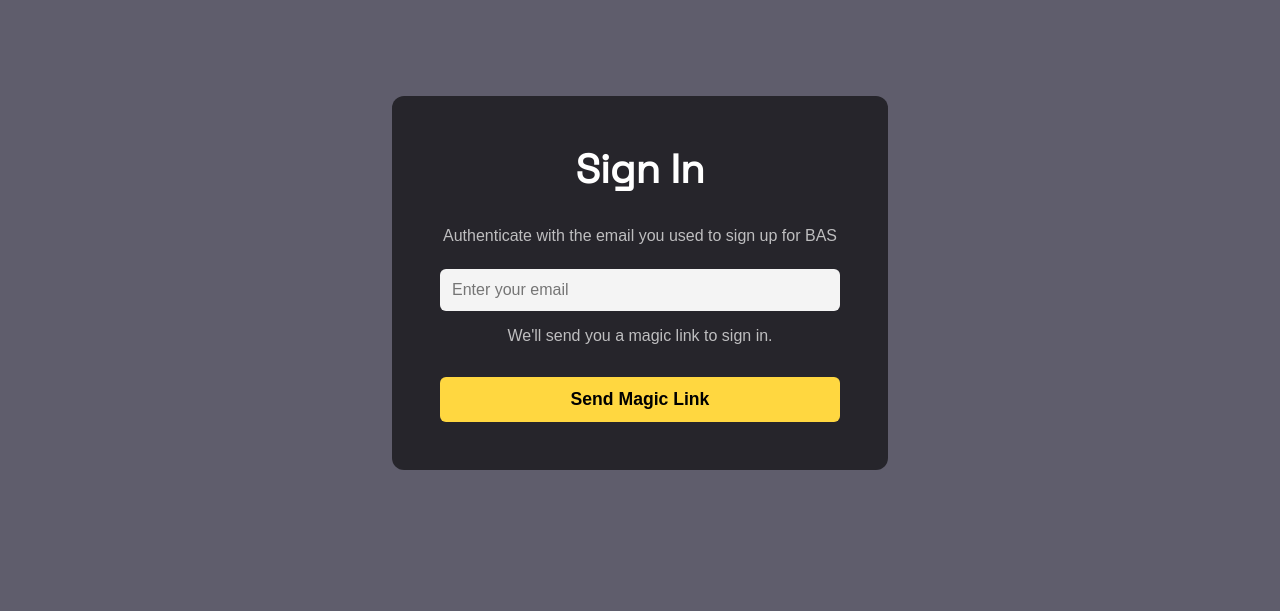
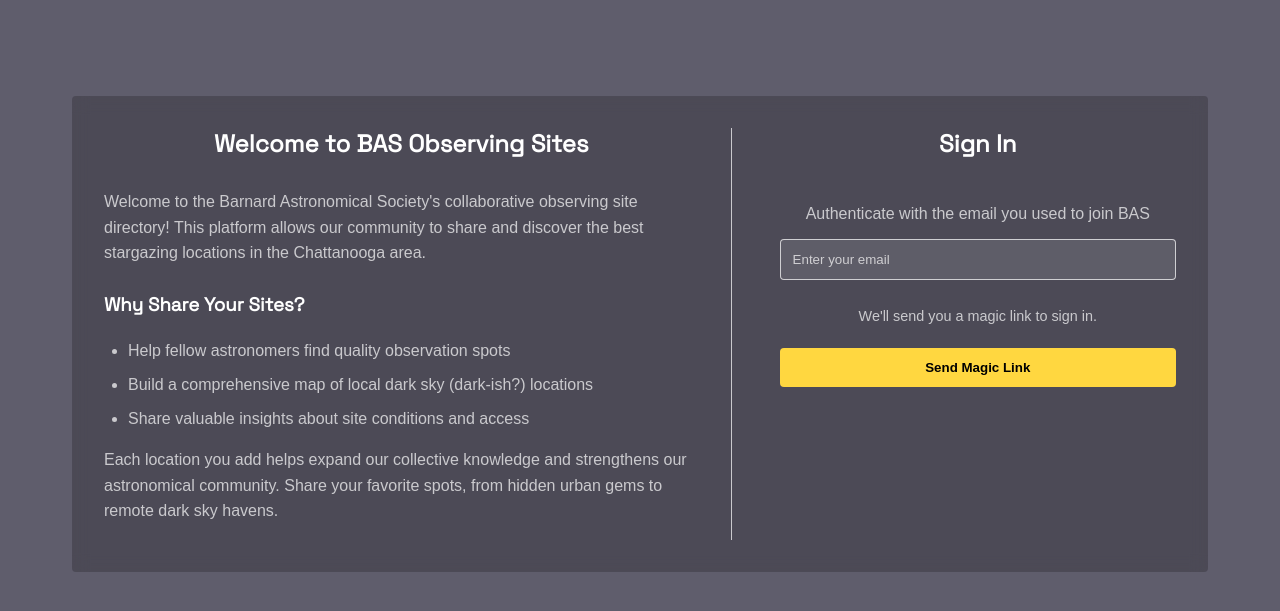
Before and after one commit to rtmalone/BAS-Observing-Sites, a Flask app: page / in a window 1280 px wide. Shown: the part 72-683 px from the top of the page. Run offline with Flask 3, Linux system fonts and the light colour scheme; parts of the project's set-up code (start-up, migrations or seed data) failed here and were passed over; some libraries are stand-ins or nearby versions; some web fonts are replaced.

Commit message:
Place the contextual site info on the front page

```diff
--- a/static/styles.css
+++ b/static/styles.css
@@ -212,11 +212,16 @@ form {
 .form-group textarea {
     width: 100%;
     box-sizing: border-box;
-    padding: 8px;
-    border: 1px solid #ccc;
+    padding: 0.75rem;
+    border: 1px solid var(--color-transparent-light);
     border-radius: var(--border-radius);
-    background: rgba(255, 255, 255, 0.9);
-    color: #000;
+    background: rgba(255, 255, 255, 0.1);
+    color: var(--color-white);
+}
+
+.form-group input::placeholder,
+.form-group textarea::placeholder {
+    color: var(--color-transparent-light);
 }
 
 .button-group {
@@ -299,10 +304,11 @@ h2 {
 
 /* Flash messages */
 .alert {
-    padding: 8px;
+    padding: 6px;
     border-radius: var(--border-radius);
     font-weight: bold;
     transition: opacity 0.3s ease-in-out;
+    text-align: center;
 }
 
 .alert.alert-error {
@@ -313,21 +319,25 @@ h2 {
     background: rgb(78, 174, 78);
 }
 
-/* Position alerts inside containers */
-.login-container .alert,
+/* Position alerts inside form sections */
 .form-section .alert {
     position: absolute;
-    top: 12px;
+    top: 10px;
     left: 50%;
     transform: translateX(-50%);
     width: 90%;
+    text-align: center;
+    padding: 4px;
     z-index: 1;
 }
 
-.form-section .alert {
-    top: 10px;
-    text-align: center;
-    padding: 4px;
+/* Login form specific alert styling */
+.login-form .alert {
+    width: 100%;
+    margin-top: 1rem;
+    box-sizing: border-box;
+    position: static;
+    transform: none;
 }
 
 /* Google Places Autocomplete styling */
@@ -395,66 +405,118 @@ h2 {
 
 /* Login page styles */
 .login-container {
-    max-width: 400px;
-    width: 90%;
-    margin: 4rem auto;
-    padding: 3rem;
-    background: rgba(0, 0, 0, 0.6);
-    border-radius: 12px;
-    color: var(--color-white);
-    text-align: center;
-    position: relative;
+    max-width: var(--max-width);
+    margin: 2rem auto;
+    padding: 2rem;
 }
 
-.login-container .logo h2 {
-    color: var(--color-white);
-    font-family: 'Space Grotesk', sans-serif;
-    font-size: 2.5rem;
-    margin: 0 0 2rem 0;
+.login-content {
+    display: flex;
+    gap: 3rem;
+    background: var(--color-transparent-dark);
+    padding: 2rem;
+    border-radius: var(--border-radius);
+    backdrop-filter: blur(var(--blur-amount));
 }
 
-.login-container .form-group {
+.login-context {
+    flex: 3;
+    padding-right: 2rem;
+    border-right: 1px solid var(--color-transparent-light);
+}
+
+.login-context h2 {
+    color: var(--color-white);
+    margin-top: 0;
+}
+
+.login-context h3 {
+    color: var(--color-white);
+    margin-top: 1.5rem;
+}
+
+.context-content {
+    color: var(--color-transparent-light);
+    line-height: 1.6;
+}
+
+.context-content ul {
+    padding-left: 1.5rem;
+    margin: 1rem 0;
+}
+
+.context-content li {
     margin-bottom: 0.5rem;
 }
 
-.login-container .form-control {
-    width: 100%;
-    background: rgba(255, 255, 255, 0.95);
-    border: none;
-    color: var(--color-black);
-    border-radius: 6px;
-    padding: 12px;
-    font-size: 1rem;
+.login-form {
+    flex: 2;
+    display: flex;
+    flex-direction: column;
 }
 
-.login-container .form-text {
-    color: var(--color-transparent-light);
-    font-size: 1rem;
-    margin: 1rem 0 2rem 0;
+.login-form h2 {
+    color: var(--color-white);
+    margin-top: 0;
     text-align: center;
 }
 
-.login-container .helper-text {
+.login-form .helper-text {
     color: var(--color-transparent-light);
-    font-size: 1rem;
-    margin-bottom: 1.5rem;
+    text-align: center;
+    margin: 1rem 0;
+}
+
+.login-form .form-text {
+    color: var(--color-transparent-light);
+    font-size: 0.9rem;
+    margin: 0.5rem 0 1.5rem;
     text-align: center;
 }
 
-.login-container .btn-primary {
+.login-form .form-control {
     width: 100%;
-    background: var(--color-primary);
-    border: none;
-    padding: 12px;
-    border-radius: 6px;
-    color: var(--color-black);
-    font-weight: bold;
-    font-size: 1.1rem;
-    cursor: pointer;
+    padding: 0.75rem;
+    border: 1px solid var(--color-transparent-light);
+    border-radius: var(--border-radius);
+    background: rgba(255, 255, 255, 0.1);
+    color: var(--color-white);
+    margin-bottom: 0.5rem;
 }
 
-.login-container .btn-primary:hover {
+.login-form .form-control::placeholder {
+    color: var(--color-transparent-light);
+}
+
+.login-form .btn-primary {
+    width: 100%;
+    padding: 0.75rem;
+    border: none;
+    border-radius: var(--border-radius);
+    background: var(--color-primary);
+    color: var(--color-black);
+    font-weight: 700;
+    cursor: pointer;
+    transition: background-color 0.2s;
+}
+
+.login-form .btn-primary:hover {
     background: var(--color-primary-hover);
+}
+
+@media (max-width: 768px) {
+    .login-content {
+        flex-direction: column;
+        gap: 2rem;
+        padding: 1.5rem;
+    }
+
+    .login-context {
+        padding-right: 0;
+        border-right: none;
+        border-bottom: 1px solid var(--color-transparent-light);
+        padding-bottom: 2rem;
+    }
 }
 
 .checkbox-group {
--- a/templates/base.html
+++ b/templates/base.html
@@ -33,7 +33,7 @@
     <script>
         // Handle flash message fadeout
         document.addEventListener('DOMContentLoaded', function() {
-            const alerts = document.querySelectorAll('.alert');
+            const alerts = document.querySelectorAll('.alerts');
             alerts.forEach(alert => {
                 setTimeout(() => {
                     alert.style.opacity = '0';
--- a/templates/context_info.html
+++ /dev/null
@@ -1,3 +0,0 @@
-<div class="context-info">
-    <p>Share that sweet spot you know about with the rest of the club! Help us create a list of all the publically available observation sites you use in the Chattanooga area. Emails are collected and listed with the location as a point of contact if a member is seeking additional info.</p>
-</div>
--- a/templates/form.html
+++ b/templates/form.html
@@ -3,7 +3,6 @@
 {% block title %}BAS Observing Sites{% endblock %}
 
 {% block content %}
-    {% include 'context_info.html' %}
     <div class="page-layout">
         {% include 'map.html' %}
         <div class="form-section">
@@ -55,7 +54,6 @@
                     </div>
                     <textarea id="description" name="description" rows="3" required></textarea>
                 </div>
-                <p class="form-help">Press Add to Map to save the location</p>
                 <div class="button-group">
                     <button type="submit">Add to Map</button>
                 </div>
--- a/templates/login.html
+++ b/templates/login.html
@@ -4,21 +4,30 @@
 
 {% block content %}
 <div class="login-container">
-    {% with messages = get_flashed_messages(with_categories=true) %}
-        {% if messages %}
-            {% for category, message in messages %}
-                <div class="alert alert-{{ category }} fade-out">
-                    {{ message }}
+    <div class="login-content">
+        <div class="login-context">
+            <h2>Welcome to BAS Observing Sites</h2>
+            <div class="context-content">
+                <p>Welcome to the Barnard Astronomical Society's collaborative observing site directory! This platform allows our community to share and discover the best stargazing locations in the Chattanooga area.</p>
+
+                <h3>Why Share Your Sites?</h3>
+                <ul>
+                    <li>Help fellow astronomers find quality observation spots</li>
+                    <li>Build a comprehensive map of local dark sky (dark-ish?) locations</li>
+                    <li>Share valuable insights about site conditions and access</li>
+                </ul>
+
+                <p>Each location you add helps expand our collective knowledge and strengthens our astronomical community. Share your favorite spots, from hidden urban gems to remote dark sky havens.</p>
             </div>
-            {% endfor %}
-        {% endif %}
-    {% endwith %}
+        </div>
+
+        <div class="login-form">
             <div class="logo">
                 <h2>Sign In</h2>
             </div>
 
             <div class="helper-text">
-        Authenticate with the email you used to sign up for BAS
+                Authenticate with the email you used to join BAS
             </div>
 
             <form action="{{ url_for('request_magic_link') }}" method="POST">
@@ -31,5 +40,17 @@
                 </div>
                 <button type="submit" class="btn-primary">Send Magic Link</button>
             </form>
+
+            {% with messages = get_flashed_messages(with_categories=true) %}
+                {% if messages %}
+                    {% for category, message in messages %}
+                        <div class="alert alert-{{ category }} fade-out">
+                            {{ message }}
+                        </div>
+                    {% endfor %}
+                {% endif %}
+            {% endwith %}
+        </div>
+    </div>
 </div>
 {% endblock %}
```
Also changed, not shown: templates/auth.html (+33 -6 lines). Lines whose indentation alone changed are shown as unchanged.
